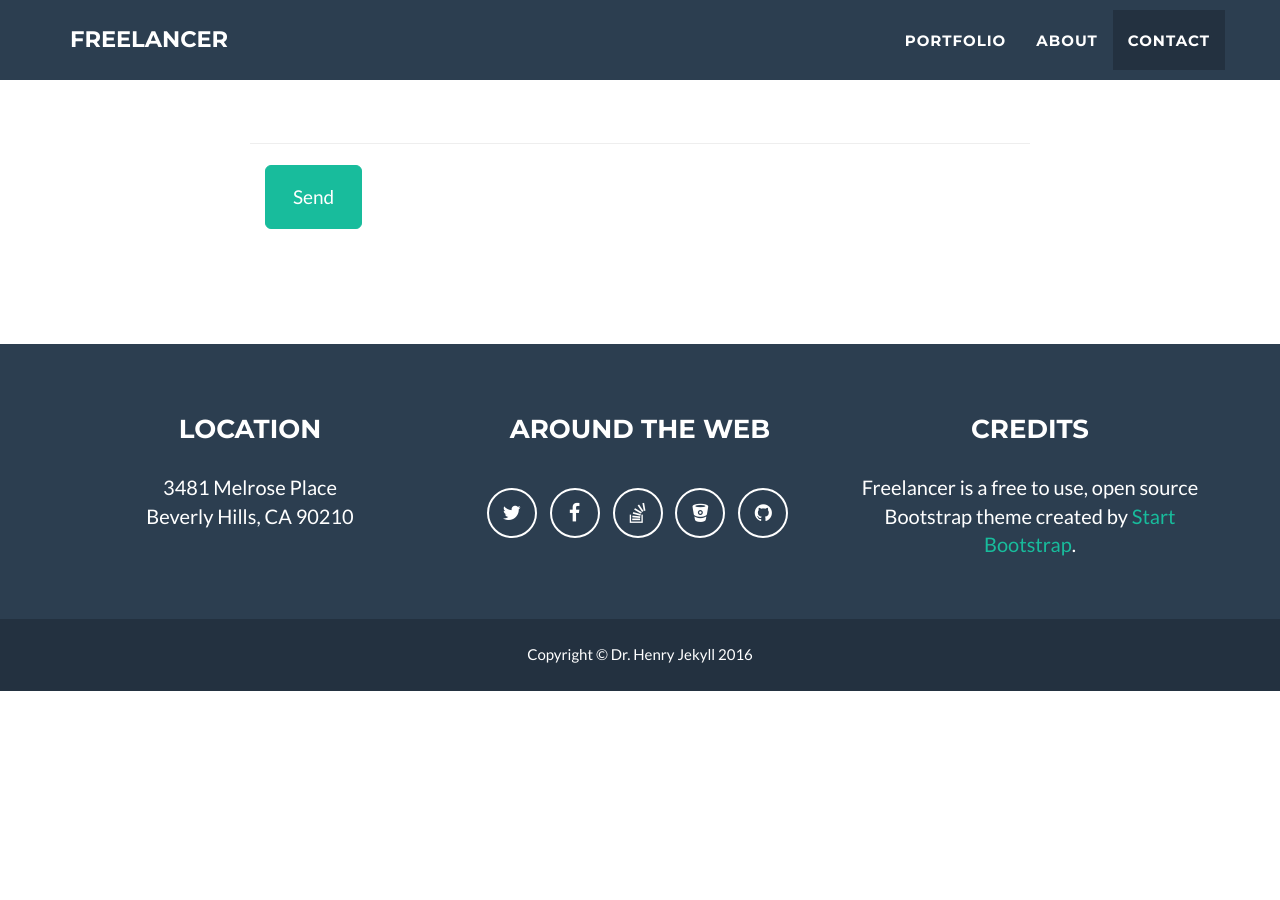
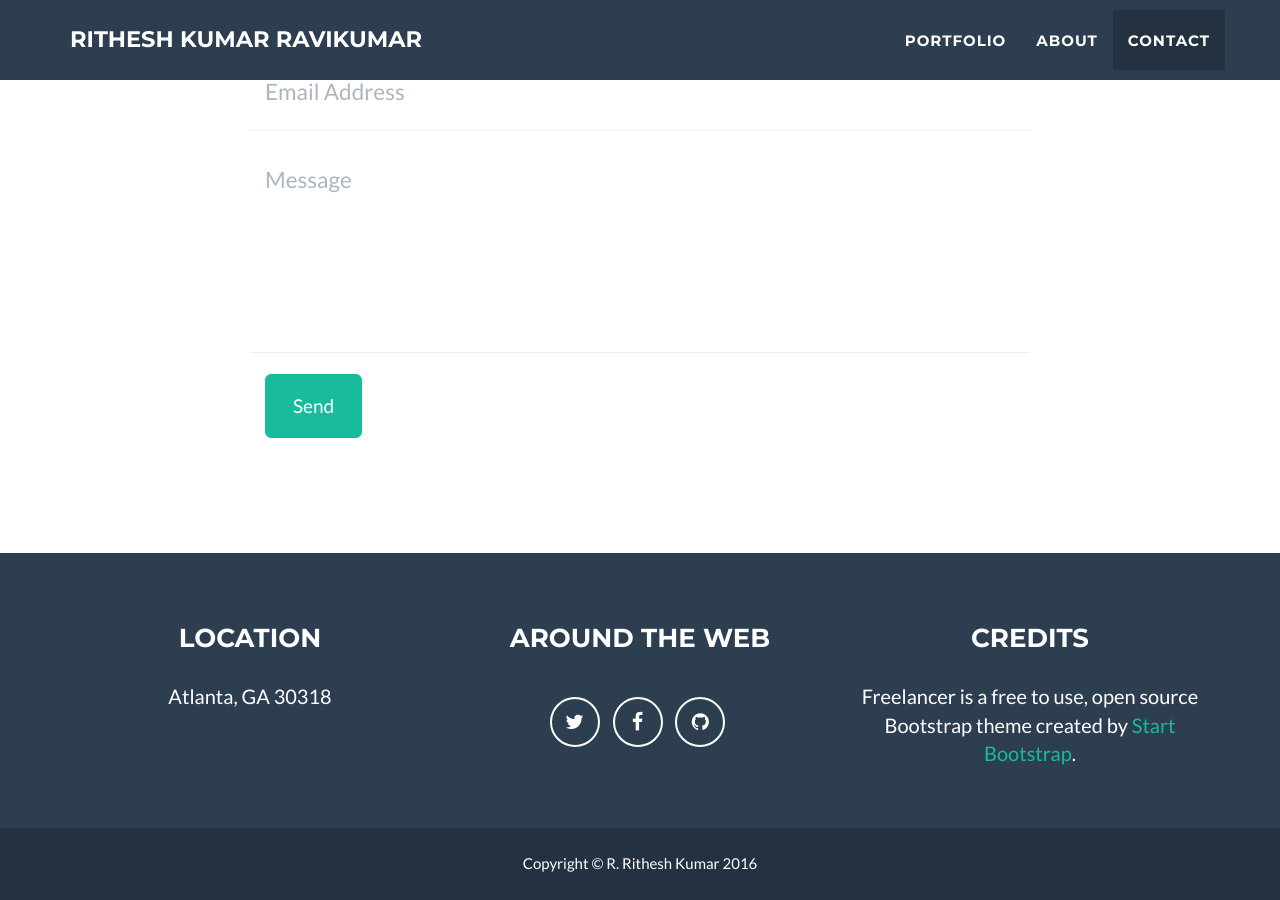
Before and after one commit to RitheshKumar/RitheshKumar.github.io, a Jekyll site: the page built from index.html, in a window 1280 px wide and 900 px high, scrolled down 2694 px. Built offline with Jekyll 4.4.1, drawn with Linux system fonts in a browser that asks for light colours; before the commit the page ends 3385 px from its top, so only the background shows below that; some of the changed text lies outside the part shown.

Commit message:
Changed profile pic, added contact

```diff
--- a/_config.yml
+++ b/_config.yml
@@ -1,10 +1,14 @@
 # Site settings
-title: Freelancer
-email: your-email@domain.com
-url: https://example.github.io
-description: "Write an awesome description for your new site here. You can edit this line in _config.yml. It will appear in your document head meta (for Google search results) and in your feed.xml site description."
-skills: "Web Developer - Graphic Artist - User Experience Designer"
-meta_author: LastName FirstName
+title: Rithesh Kumar Ravikumar
+email: ritheshrkumar@gmail.com
+url: "https://www.linkedin.com/in/ritheshkumar" # the base hostname & protocol for your site
+#description: "Write an awesome description for your new site here. You can edit this line in _config.yml. It will appear in your document head meta (for Google search results) and in your feed.xml site description."
+description: > # this means to ignore newlines until "baseurl:"
+ #Music. DSP. Electronics.
+ A musician creating technology for music. Electronics nerd.
+ Will wash dishes for DSP. Can run a 5k for C++.
+skills: "Music. DSP. Electronics."
+meta_author: Ravikumar Rithesh Kumar
 
 # Google webmaster tools
 google_verify:
@@ -31,7 +35,7 @@ color:
 
 # Footer settings
 footer:
-  copyright: Dr. Henry Jekyll
+  copyright: R. Rithesh Kumar
   location: Location
   social: Around the Web
   credits: Credits
@@ -39,20 +43,19 @@ footer:
 # Social networks usernames (many more available: google-plus, flickr, dribbble, pinterest, instagram, tumblr, linkedin, etc.)
 social:
   - title: twitter
-    url: http://twitter.com/jekyllrb
+    url: http://twitter.com/rithesh_kumar
   - title: facebook
-    url:
-  - title: stack-overflow
-    url: http://stackoverflow.com/questions/tagged/jekyll
-  - title: bitbucket
-    url: http://bitbucket.org/jekyll
+    url: https://www.facebook.com/ritheshkumar.r
+#  - title: stack-overflow
+#    url: http://stackoverflow.com/questions/tagged/jekyll
+#  - title: bitbucket
+#    url: http://bitbucket.org/jekyll
   - title: github
-    url: http://github.com/jekyll
+    url: http://github.com/RitheshKumar
 
 # Postal address (add as many lines as necessary)
 address:
-  - line: 3481 Melrose Place
-  - line: Beverly Hills, CA 90210
+  - line: Atlanta, GA 30318
 
 # Credits content
 credits: 'Freelancer is a free to use, open source Bootstrap theme created by <a href="http://startbootstrap.com">Start Bootstrap</a>.'
--- a/_includes/contact_static.html
+++ b/_includes/contact_static.html
@@ -9,7 +9,7 @@
 		</div>
 		<div class="row">
 			<div class="col-lg-8 col-lg-offset-2">
-				<form  action="//formspree.io/you@email.com" method="POST" name="sentMessage" id="contactForm" novalidate>
+				<form  action="//formspree.io/ritheshrkumar@gmail.com" method="POST" name="sentMessage" id="contactForm" novalidate>
 					<div class="row control-group">
 						<div class="form-group col-xs-12 floating-label-form-group controls">
 							<label>Name</label>
```
Also changed, not shown: img/profile.png, 11 other files.
